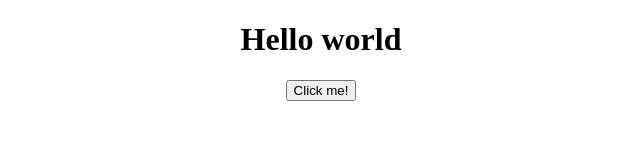
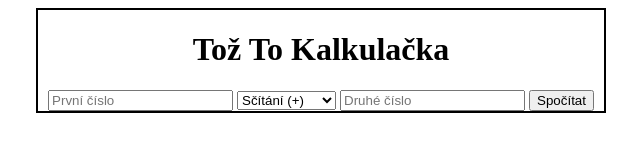
Before and after one commit to lekonad/MOAna, a plain HTML site: page index.html in a window 1280 px wide. Shown: the whole page, without its empty margins (319-959 px from the left). Drawn offline with Linux system fonts and the light colour scheme.

Commit message:
kalkulacka

```diff
--- a/index.html
+++ b/index.html
@@ -9,8 +9,20 @@
     <script src="app.js"></script>
 </head>
 <body>
-    <h1>Hello world</h1>
-    <button onclick="sayHello()">Click me!</button>
-    <p id="hello"></p>
+    <div class="calculator">
+        <h1>Tož To Kalkulačka</h1>
+        <form id="calcForm">
+            <input type="number" id="prvni" placeholder="První číslo" required>
+            <select id="operace">
+                <option value="scitani">Sčítání (+)</option>´
+                <option value="odecitani">Odečítání (-)</option>
+                <option value="nasobeni">Násobení (x)</option>
+                <option value="deleni">Dělení (÷)</option>
+            </select>
+            <input type="number" id="druhe" placeholder="Druhé číslo" required>
+            <button type="button" onclick="calculate()">Spočítat</button>
+        </form>
+    </div>
+
 </body>
 </html>
--- a/style.css
+++ b/style.css
@@ -1,3 +1,15 @@
 body {
     text-align: center;
 }
+
+.calculator {
+    border:2px;
+    border-style:solid;
+    display:inline-block;
+    padding-left:10px;
+    padding-right:10px;
+}
+
+.calculator .calcForm {
+    display: inline-block;
+}
```
